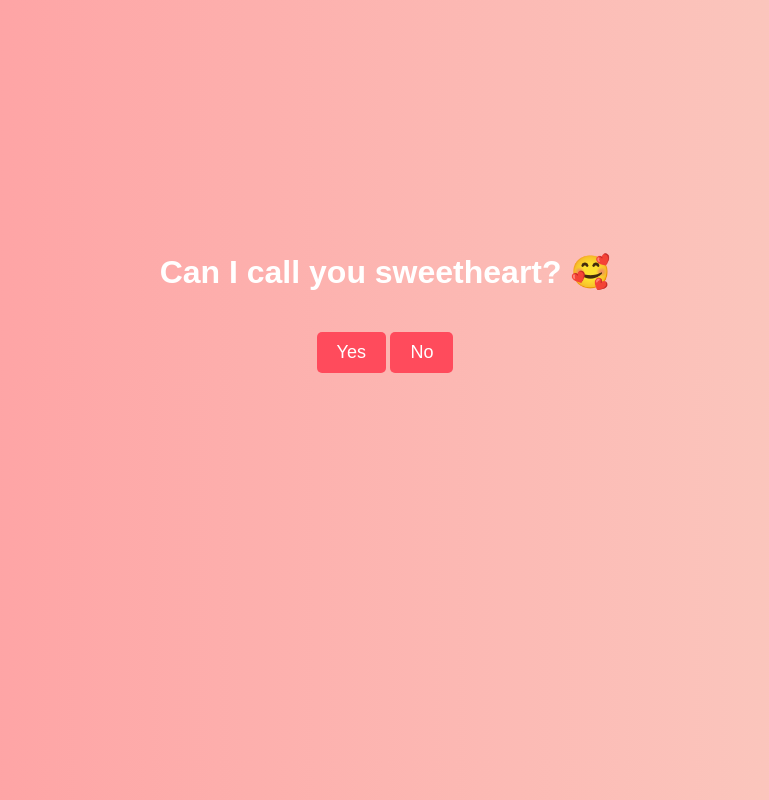
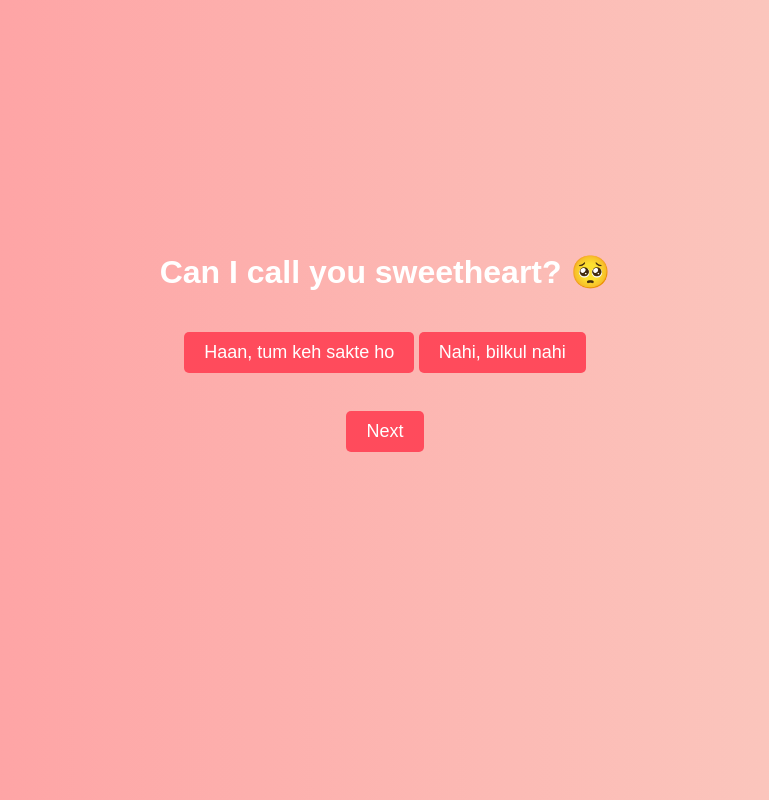
Before and after one commit to koushan5250/Proposal5250, a plain HTML site: page page4.html in a window 1280 px wide. Shown: the whole page, without its empty margins (255-1024 px from the left). Drawn offline with Linux system fonts and the light colour scheme.

Commit message:
Update page4.html

```diff
--- a/page4.html
+++ b/page4.html
@@ -8,9 +8,11 @@
 </head>
 <body>
     <div class="container">
-        <h1>Can I call you sweetheart? 🥰</h1>
-        <button onclick="correctAnswer()">Yes</button>
-        <button onclick="wrongAnswer()">No</button>
+        <h1>Can I call you sweetheart? 🥺</h1>
+        <button onclick="correctAnswer()">Haan, tum keh sakte ho</button>
+        <button onclick="wrongAnswer()">Nahi, bilkul nahi</button>
+        <br><br>
+        <button onclick="goToNextPage('page5.html')">Next</button>
     </div>
     <script src="script.js"></script>
 </body>
```
